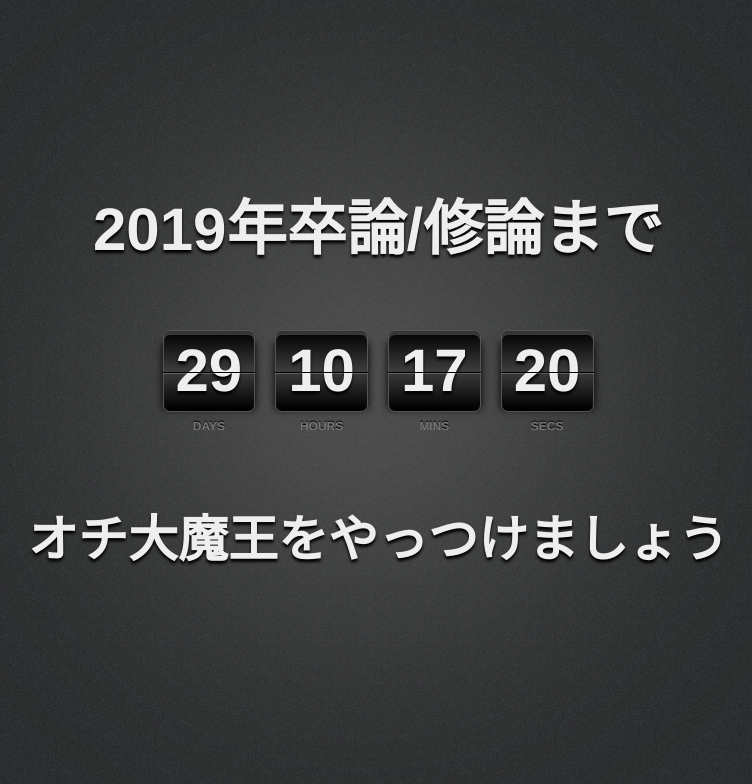
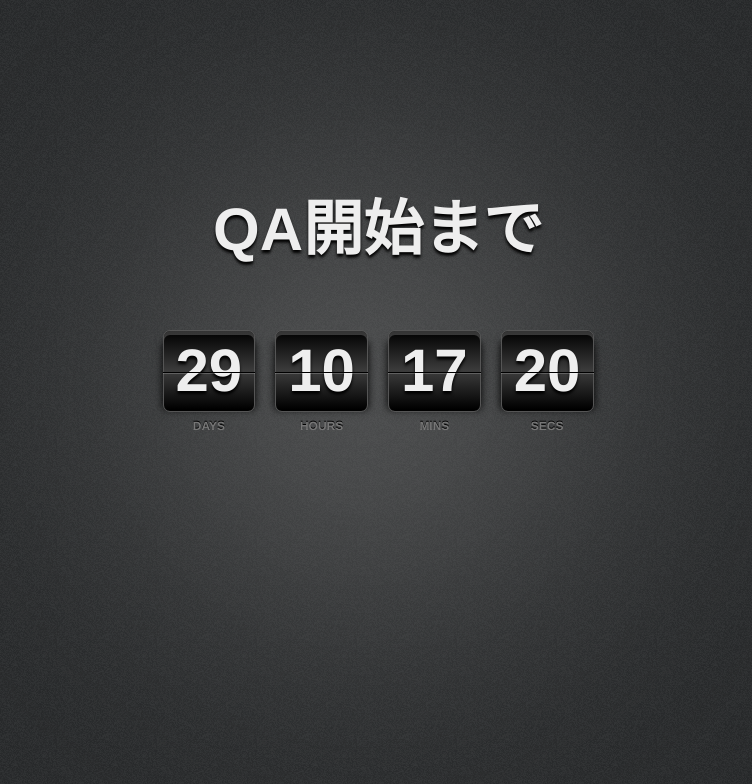
Before and after one commit to ysj-zero/countdown, a plain HTML site: page index.html in a window 1280 px wide. Shown: the whole page, without its empty margins (262-1014 px from the left). Drawn offline with nearby package versions, Linux system fonts and the light colour scheme.

Commit message:
Update index.html

```diff
--- a/index.html
+++ b/index.html
@@ -2,7 +2,7 @@
 <html>
 <head>
 <meta charset="utf-8">
-<title>卒論タイマー</title>
+<title>QA開始カウントダウン</title>
 <link rel="stylesheet" media="screen" href="css/normalize.css" />
 <link rel="stylesheet" media="screen" href="css/style.css" />
 <script src="js/countdown.js"></script>
@@ -10,9 +10,8 @@
 <body>
   <div class="bg-gradient"></div>
   <div class="container">
-    <h1>2019年卒論/修論まで</h1>
+    <h1>QA開始まで</h1>
     <div id="CDT"></div>
-    <h2>オチ大魔王をやっつけましょう</h2>
   </div>
 </body>
 </html>
```
